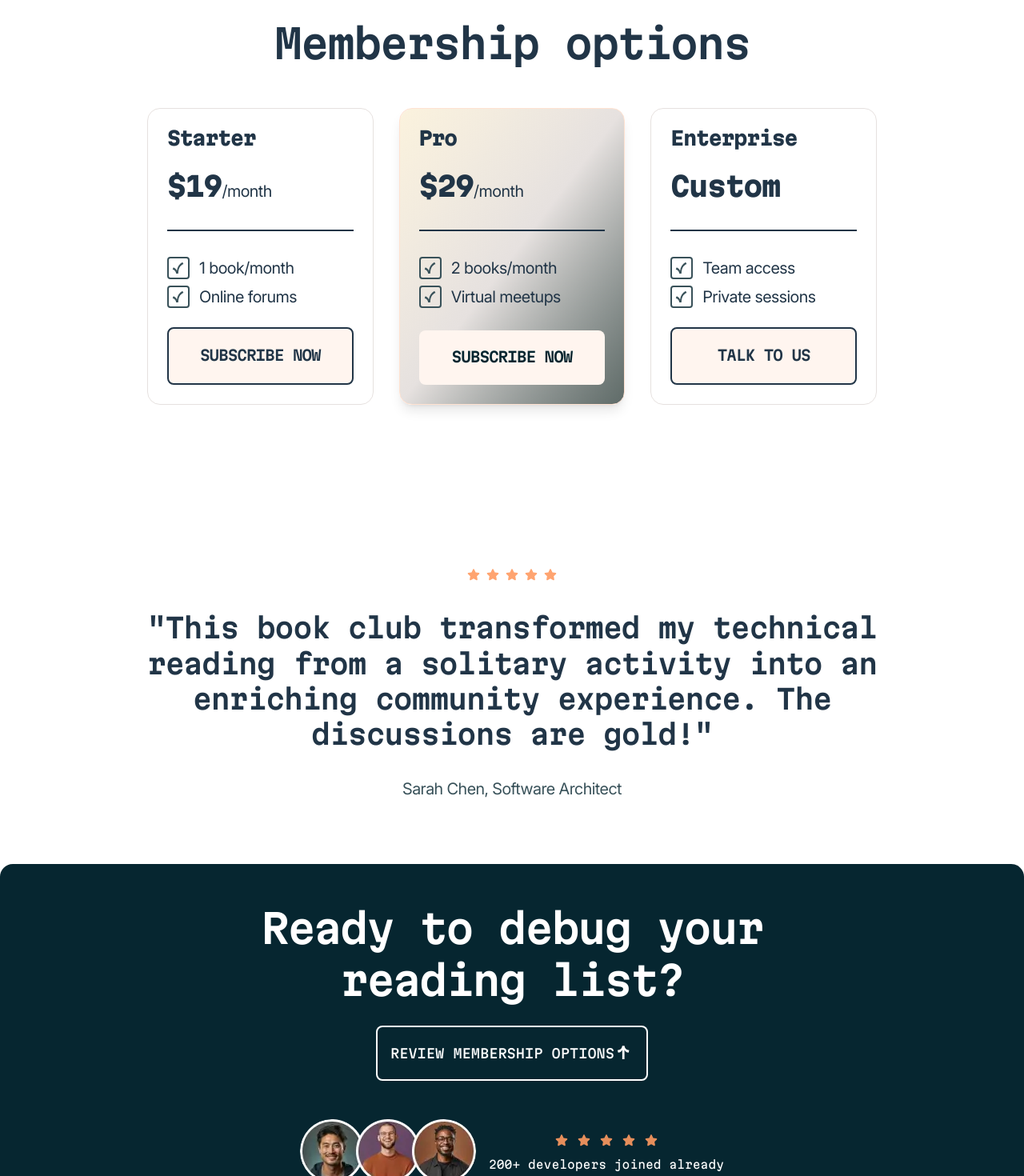
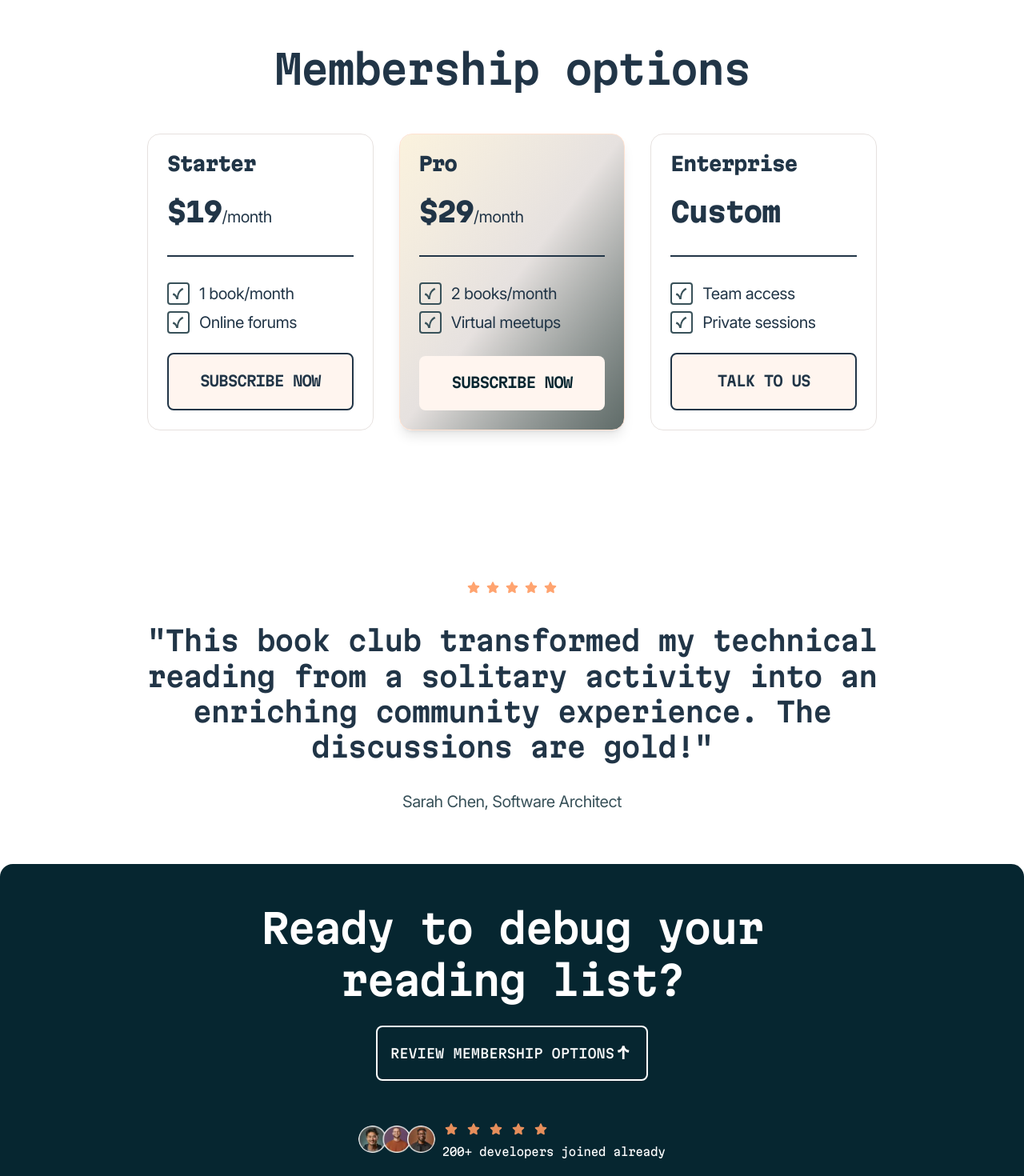
Before and after one commit to ChamuMutezva/tech-book-club, a React (Vite) app: page / in a window 1280 px wide. Shown: the part 2780-4250 px from the top of the page at 80% size. Built offline with nearby package versions, Linux system fonts and the light colour scheme.

Commit message:
update: reduce size for footer avatar

```diff
--- a/src/components/Footer.tsx
+++ b/src/components/Footer.tsx
@@ -34,21 +34,21 @@ export function Footer() {
                     </div>
 
                     {/* Ratings Section */}
-                    <div className="flex flex-row items-center justify-center gap-4 mb-12">
+                    <div className="flex flex-row items-center justify-center gap-2 mx-auto mb-12 max-w-96">
                         <div>
                             <img
                                 src={avatars}
                                 alt="Member avatars"
-                                className="rounded-full max-w-full"
+                                className="rounded-full max-w-24"
                             />
                         </div>
-                        <div className="text-center md:text-center">
-                            <div className="flex justify-center  gap-1 mb-2">
+                        <div className="text-center md:text-center flex-4/5">
+                            <div className="flex justify-center lg:justify-start  gap-1 mb-2">
                                 {[...Array(5)].map((_, i) => (
                                     <img key={i} src={star} alt="" />
                                 ))}
                             </div>
-                            <p className="text-sm text-muted-foreground">
+                            <p className="text-preset-7 text-muted-foreground">
                                 200+ developers joined already
                             </p>
                         </div>
--- a/src/components/MembershipTier.tsx
+++ b/src/components/MembershipTier.tsx
@@ -54,10 +54,10 @@ export function MembershipTiers() {
             tabIndex={-1}
             className="container membership mx-auto px-4 sm:p-8 py-12 lg:py-30 max-w-[61rem]"
         >
-            <h2 className="text-preset-2 font-bold tracking-tight text-center mb-12 dark:text-white">
+            <h2 className="text-preset-2 font-bold tracking-tight text-center lg:mt-8 mb-12 dark:text-white">
                 Membership options
             </h2>
-            <div className="grid gap-8 md:grid-cols-2 lg:grid-cols-3">
+            <div className="grid gap-8 md:grid-cols-2 lg:mt-8 lg:grid-cols-3">
                 {tiers.map((tier) => (
                     <div
                         className={`card flex flex-col gap-6 p-6 border-[1px]
--- a/src/components/Testimonials.tsx
+++ b/src/components/Testimonials.tsx
@@ -3,7 +3,7 @@ import star from "/assets/images/icon-star.svg";
 export function Testimonials() {
     return (
         <section
-            className="testimonials px-4 py-8 sm:p-8 lg:py-20
+            className="testimonials px-4 py-8 sm:p-8 lg:py-16
         flex flex-col items-center justify-center gap-8"
         >
             <div className="stars flex sm:justify-center">
```
